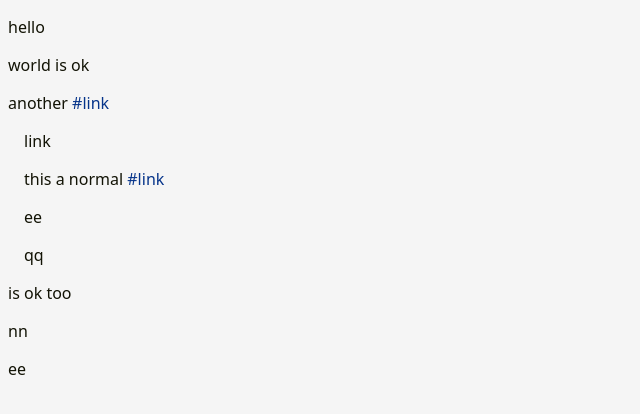
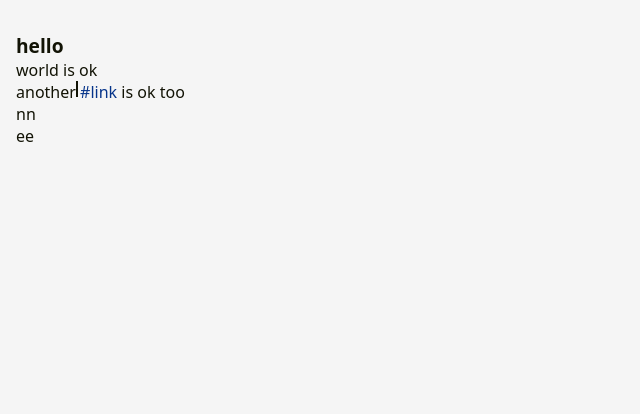
Before and after one commit to DKormann/sciepediaapp, a website built with Vite: page frontend/index.html in a window 1280 px wide. Both pictures are taken after a click on the element 69 px from the left and 103 px from the top of the page. Shown: the whole page, without its empty margins (0-640 px from the left). Built offline with nearby package versions, Linux system fonts and the light colour scheme.

Commit message:
cursors kinda

```diff
--- a/frontend/src/style.css
+++ b/frontend/src/style.css
@@ -11,6 +11,9 @@ body{
     font-family: system-ui, -apple-system, BlinkMacSystemFont, 'Segoe UI', Roboto, Oxygen, Ubuntu, Cantarell, 'Open Sans', 'Helvetica Neue', sans-serif;
     user-select: none;
 
+    padding-left: 0em;
+    margin: 0;
+    padding-top: 2em;
 }
 
 /* light mode */
@@ -39,6 +42,12 @@ body{
 *:focus{
 	outline: none;
 }
+
+*{
+  margin: 0;
+  padding: 0;
+}
+
 .pad{
   /* padding-left: 1em; */
   width:1em;
@@ -47,7 +56,7 @@ body{
 }
 .page{
   /* background-color: pink; */
-  padding-left: 2em;
+  /* padding-left: 2em; */
   border-left: 1px solid var(--highlight);
 }
 
@@ -57,16 +66,15 @@ body{
 }
 
 p {
-  min-height: 1em; /* Or any desired value */
+  min-height: 1em;
   cursor: text;
+  position: relative;
 }
 
 .cursor{
   display: inline-block;
+  position:absolute;
   width: 2px;
   height: 1em;
-  bottom:-20px;
-  box-shadow: 0 .2em 0 0 var(--color);
   background-color: var(--color);
-  animation: blink 1s infinite;
 }
--- a/frontend/src/view.ts
+++ b/frontend/src/view.ts
@@ -9,6 +9,7 @@ type stack = (number|Path)[]
 type State = {
   r: Root,
   p: Rendered[],
+  cursor: [number, number],
 }
 
 type Pelement = {
@@ -18,6 +19,7 @@ type Pelement = {
   path:Path,
   is_title ?: true,
   el?:HTMLElement,
+  cursor?:number,
 }
 
 type Rendered = Pelement & {
@@ -40,10 +42,18 @@ const render = (par: Pelement):Rendered=>
   (par.el !== undefined) ? par as Rendered : {...par,
     el: htmlElement('p', '', 'line', {children:[
         ...Array.from({length:par.indent}, _=>htmlElement('div', '', 'pad')),
-        ...par.content.split(' ').map(w=>(' '+w).split('').map(c=>htmlElement('span', c, islink(w)?'link':'char'))).flat().slice(1)
+        ...par.is_title? [htmlElement('span', par.content, 'title')]
+        :insert(
+          par.content.split(' ').map(w=>(' '+w).split('').map(c=>htmlElement('span', c, islink(w)?'link':'char'))).flat().slice(1),
+          par.cursor, cursor()
+        )
       ]
     }
   )
+}
+
+const insert = <T>(arr:T[], idx:number|undefined, ...elements:T[])=>{
+  return idx==undefined?arr:[...arr.slice(0,idx), ...elements, ...arr.slice(idx)]
 }
 
 
@@ -71,6 +81,32 @@ const toggleLink = (lnum:number, start:number, end:number):Update=>s=>{
   }
 }
 
+const cursor = ()=>htmlElement('div', '', 'cursor')
+
+const getLine = (lnum:number) => (s:State) => s.p[lnum]
+
+const updateLine = (lnum:number, f:(p:Pelement)=>Pelement):Update=>s=>
+  setLine(lnum, f(getLine(lnum)(s)))(s)
+
+const setLine = (lnum: number, line: Pelement):Update=>s=>(
+  {
+    ...s,
+    p: [
+      ...s.p.slice(0,lnum),
+      render(line),
+      ...s.p.slice(lnum+1)
+    ]
+  })
+
+const cc = <T> (fs:((a:T)=>T)[]) => (a:T) => fs.reduce((a,f)=>f(a),a)
+
+const setCursor = (lnum:number, cnum:number):Update=>
+  cc([
+    updateLine(lnum, p=>({...p, cursor:cnum,el:undefined})),
+    s=>updateLine(s.cursor[0],p=>({...p, cursor:undefined}))(s),
+    setAttr('cursor', [lnum,cnum]),
+  ])
+
 const findLine = (p:Rendered[],y:number):number=>
   p.findIndex(({el})=>el.clientHeight + el.offsetTop > y)
 
@@ -78,6 +114,7 @@ const letters = (p:Rendered) => (Array.from(p.el.children).filter(x=>x.nodeName=
 
 const findChar = (p:Rendered, x:number) =>{
   const ls = letters(p)
+  log(ls[0].offsetLeft, ls[0].clientLeft, ls[0].scrollLeft)
   const i = ls.findIndex(e=>e.offsetLeft > x)
   return i == -1? ls.length-1:i
 }
@@ -94,10 +131,12 @@ export const view = (putHTML:(el:HTMLElement)=>void) => {
     const onclick = (e:MouseEvent)=>{
       const p = findLine(s.p, e.y+window.scrollY)
       if (p === -1) return
-      const c = findChar(s.p[p], e.x+window.scrollX)
+      const c = findChar(s.p[p], log(e.x)+window.scrollX-Number(window.getComputedStyle(s.p[p].el).fontSize.slice(0,-2))/2)
       const [a,b] = seekWord(s.p[p],c)
       if (islink(s.p[p].content.slice(a,b))){
         show(toggleLink(p,a,b)(s))
+      }else{
+        show(setCursor(p,c)(s))
       }
     }
 
@@ -113,6 +152,7 @@ export const view = (putHTML:(el:HTMLElement)=>void) => {
   const r = root(child(['hello'],'world is ok\nanother #link is ok too\nnn\nee'), child(['link'], 'this a normal #link\nee\nqq'))
   show({
     r,
-    p: build(r, ['hello'], 0).map(render),
+    p: build(r, ['hello'], 1).map(render),
+    cursor: [0,-1]
   })
 }
```
